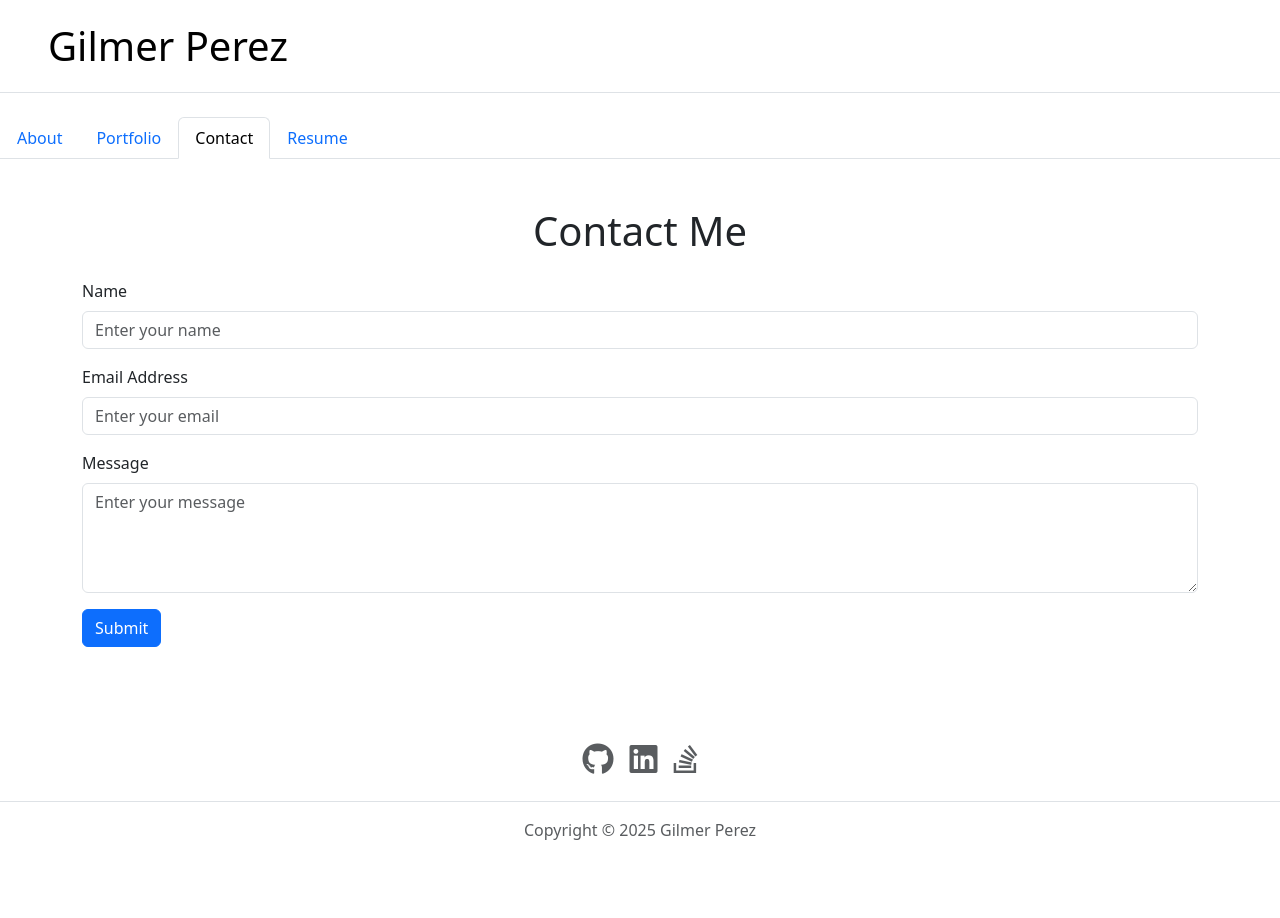
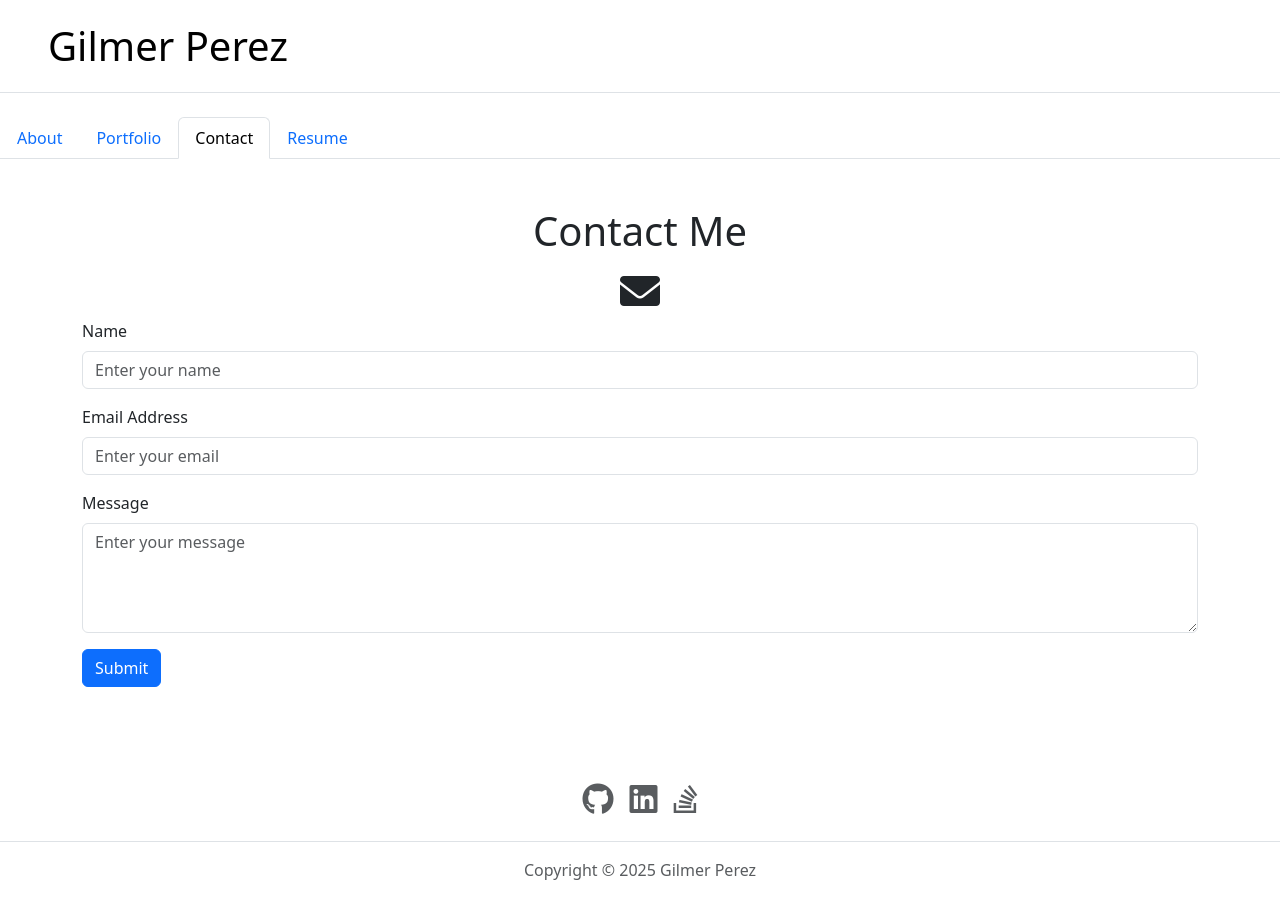
Before and after one commit to gilmerperez/module-12-challenge, a React (Vite) app: page /Contact in a window 1280 px wide. Shown: the top 918 px of the page. Built offline with nearby package versions, Linux system fonts and the light colour scheme.

Commit message:
Added icons on all pages

```diff
--- a/src/pages/About.jsx
+++ b/src/pages/About.jsx
@@ -5,7 +5,7 @@ const About = () => {
     <div className="container text-center py-5">
       <h1 className="text-center mb-4">About Me</h1>
 
-      <i class="fa-regular fa-user fa-5x mb-4"></i>
+      <i class="fa-solid fa-user fa-3x mb-4"></i>
 
       <div className="row justify-content-center">
         <div className="col-lg-6">
--- a/src/pages/Contact.jsx
+++ b/src/pages/Contact.jsx
@@ -55,7 +55,11 @@ function Form() {
 const Contact = () => {
   return (
     <div className="container py-5">
-      <h1 className="text-center mb-4">Contact Me</h1>
+      <h1 className="text-center mb-1">
+        Contact Me
+        <br />
+        <i class="fa-solid fa-envelope mt-3"></i>
+      </h1>
 
       <form>
         <div class="mb-3">
--- a/src/pages/Portfolio.jsx
+++ b/src/pages/Portfolio.jsx
@@ -48,7 +48,11 @@ const Portfolio = () => {
 
   return (
     <div className="container py-5">
-      <h1 className="text-center mb-4">My Portfolio</h1>
+      <h1 className="text-center mb-4">
+        My Portfolio
+        <br />
+        <i class="fa-solid fa-briefcase mt-2"></i>
+      </h1>
 
       <div className="row">
         {portfolioItems.map((item, index) => (
--- a/src/pages/Resume.jsx
+++ b/src/pages/Resume.jsx
@@ -3,7 +3,12 @@ import React from "react";
 const Resume = () => {
   return (
     <div className="container py-5">
-      <h1 className="text-center mb-4">Resume</h1>
+      <h1 className="text-center mb-4">
+        Resume
+        <br />
+        <i class="fa-solid fa-file fa-1x mt-4"></i>
+        </h1>
+
 
 
       <div className="text-center border-bottom pb-3 mb-4">
```
